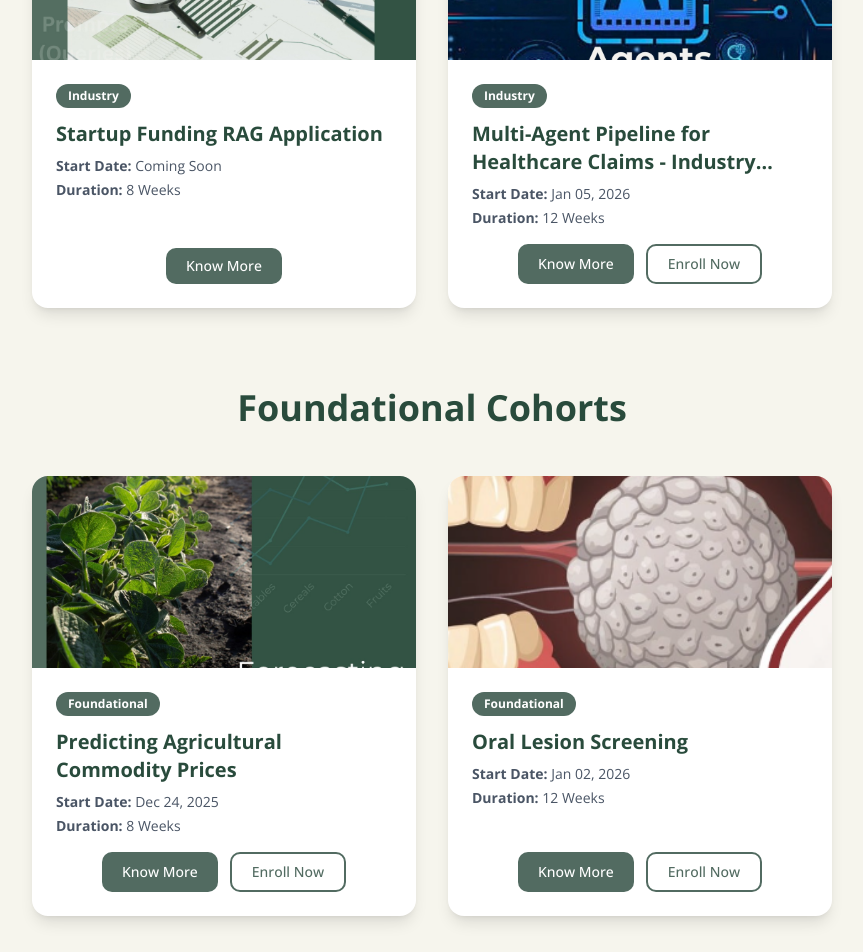
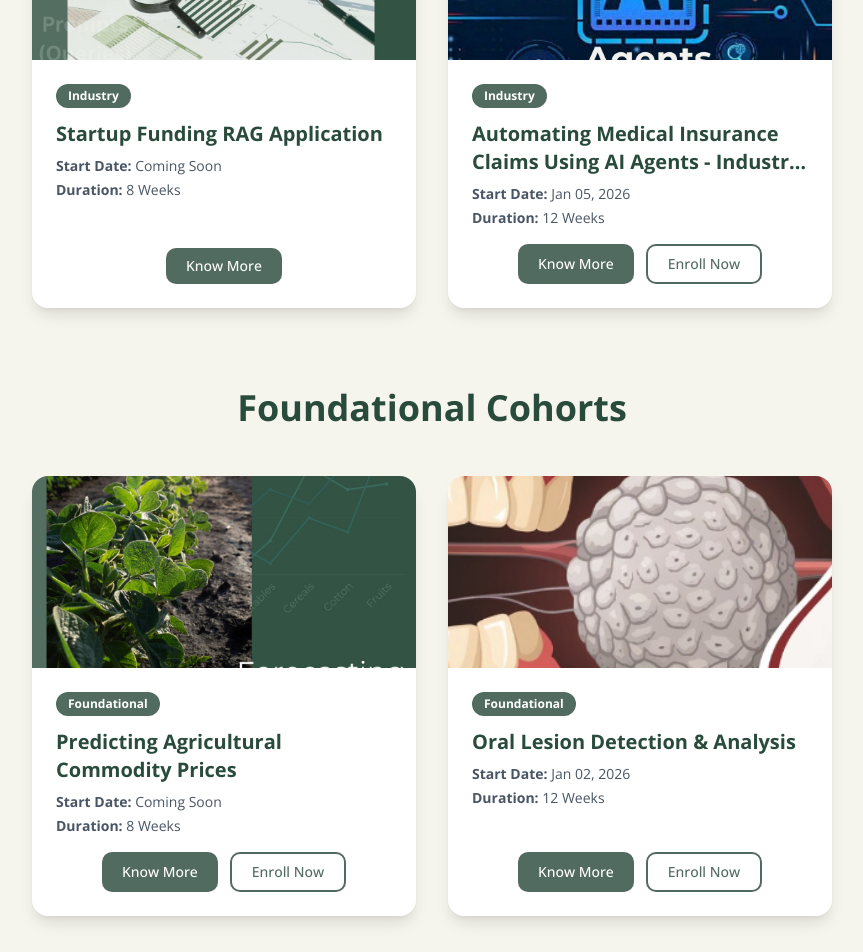
Before and after one commit to v18hub/v18hub_vercel, a React (Vite) app in the folder Frontend/: page /explore-cohorts in a window 1280 px wide. Shown: the part 340-1292 px from the top of the page, without its empty margins (208-1071 px from the left). Built offline with nearby package versions, Linux system fonts and the light colour scheme; a web font is replaced by a local one.

Commit message:
Edited topics

```diff
--- a/Frontend/src/data/cohorts.ts
+++ b/Frontend/src/data/cohorts.ts
@@ -34,7 +34,7 @@ export const cohortsData: Cohort[] = [
     title: "Predicting Agricultural Commodity Prices",
     short_description: "A predictive analytics project that forecasts next week’s commodity prices.", // and provides farmers with timely alerts to optimize their market decisions and reduce risks from price volatility.",
     description: "This project leverages daily commodity price data - including wholesale maximum, minimum, and modal prices - to analyze market trends and predict future price movements for key crops using time series forecasting models. By identifying factors that influence price fluctuations and visualizing insights through an interactive, real-time dashboard, the system empowers farmers and stakeholders with data-driven alerts and recommendations, helping them choose the best time and market to sell their produce, thereby minimizing losses due to price volatility",
-    startDate: "Dec 24, 2025",
+    startDate: "Coming Soon",
     duration: "8 Weeks",
     goal: [
             "Predict next week modal prices for key crops and send community alerts to help farmers choose sale timing and market, reducing vulnerability to price volatility. The project aims to:",
@@ -136,7 +136,7 @@ export const cohortsData: Cohort[] = [
     partner_id: "3",
     imageSrc: "/Images/ai_agent.jpg",
     tag: "Industry",
-    title: "Multi-Agent Pipeline for Healthcare Claims - Industry Collaboration with Sarvatra.ai",
+    title: "Automating Medical Insurance Claims Using AI Agents - Industry Collaboration with Sarvatra.ai",
     short_description: "A project to build an AI-driven agent system that automates medical insurance workflows.",
     description: "In this project, students will design an AI agent system tailored for the medical insurance domain. The system will intelligently read and analyze reports, identify missing or inconsistent information, assign tasks to relevant departments, and reprocess updated data while ensuring compliance with insurer-specific rules. By working with synthetic insurance claims, students will simulate a real-world workflow automation pipeline safely and efficiently, gaining hands-on experience in AI-driven document processing, rule-based validation, and healthcare process automation.",
     startDate: "Jan 05, 2026",
@@ -202,7 +202,7 @@ export const cohortsData: Cohort[] = [
     partner_id: "None",
     imageSrc: "/Images/oral_cancer_project_picture.png",
     tag: "Foundational",
-    title: "Oral Lesion Screening",
+    title: "Oral Lesion Detection & Analysis",
     short_description: "Build AI models for dental screening and anomaly detection.",
     description: "The SMART Intraoral Images Dataset comprises annotated mouth images collected to advance AI-driven dental screening and diagnosis. In this project, students will develop and train computer vision models to detect oral abnormalities, classify conditions, and explain their predictions through interpretable AI techniques. The cohort focuses on research-based development, encouraging students to benchmark their results against published studies, collaborate through peer review, and build deployable prototypes that demonstrate real-world applicability in dental healthcare.",
     startDate: "Jan 02, 2026",
```
